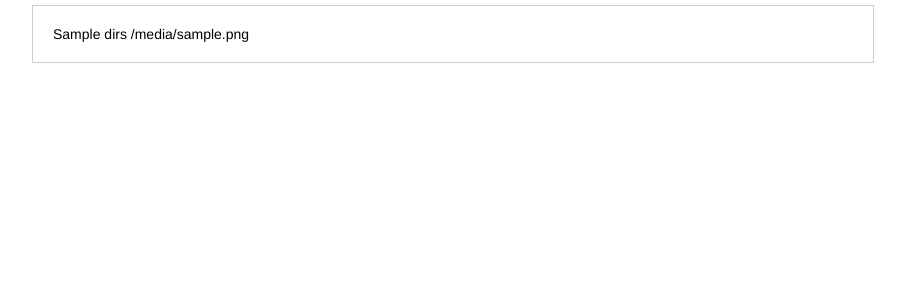
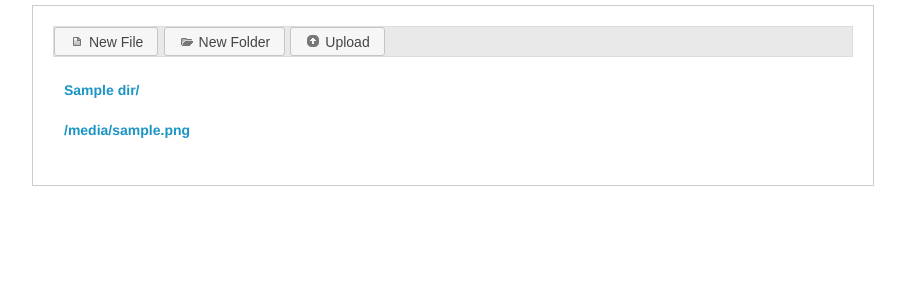
Before and after one commit to jpeddicord/mmcbox, a Flask app: template mmc/templates/browse_files.html in a window 1280 px wide. Shown: the part 45-345 px from the top of the page, without its empty margins (187-1092 px from the left). Run offline with Flask 2, Linux system fonts and the light colour scheme; the template is opened without the code that fills it: most values are stand-ins (such as "Sample title", 1, 10 or a date in 2020); parts of the project's set-up code (start-up, migrations or seed data) failed here and were passed over; some libraries are stand-ins or nearby versions.

Commit message:
Implement some file browsing.

```diff
--- /dev/null
+++ b/mmc/static/browser.css
@@ -0,0 +1,42 @@
+#browser {
+	list-style-type: none;
+	padding: 0;
+}
+
+#browser > li {
+	padding: 8px;
+	height: 1.7em;
+	overflow: hidden;
+}
+
+#browser > li:hover {
+	background-color: #f3f3f3;
+}
+
+#browser > li > a {
+	display: inline-block;
+	padding: 3px;
+	color: #1c94c4;
+	font-weight: bold;
+	text-decoration: none;
+}
+
+#browser > li > .ui-icon {
+	float: left;
+}
+
+#browser > li > ul {
+	visibility: hidden;
+	list-style-type: none;
+	display: inline;
+	padding: 0;
+}
+
+#browser > li:hover > ul {
+	visibility: visible;
+}
+
+#browser > li > ul li {
+	float: right;
+	padding: 3px;
+}
--- a/mmc/templates/browse_files.html
+++ b/mmc/templates/browse_files.html
@@ -1,6 +1,58 @@
 {% extends 'layout.html' %}
 
+{% block head %}
+{{ super() }}
+<link rel="stylesheet" media="screen" href="{{ url_for('static', filename='browser.css') }}" />
+
+<script type="text/javascript">
+	$(function() {
+		$('#newfile').button({
+			icons: {
+				primary: 'ui-icon-document'
+			}
+		});
+		$('#newfolder').button({
+			icons: {
+				primary: 'ui-icon-folder-open'
+			}
+		});
+		$('#upload').button({
+			icons: {
+				primary: 'ui-icon-circle-arrow-n'
+			}
+		});
+
+	});
+</script>
+{% endblock %}
+
 {% block content %}
-{{ dirs }}
-{{ files }}
+<div class="ui-widget-header">
+	<button id="newfile">New File</button>
+	<button id="newfolder">New Folder</button>
+	<button id="upload">Upload</button>
+</div>
+
+<ul id="browser">
+	{% for d in dirs %}
+	<li class="folder">
+		<ul>
+			<li class="delete">delete</li>
+			<li class="rename">rename</li>
+		</ul>
+		<a href="{{ d }}/" class="ui-button-content">{{ d }}/</a>
+	</li>
+	{% endfor %}
+
+	{% for f in files %}
+	<li class="file">
+		<ul>
+			<li class="delete">delete</li>
+			<li class="rename">rename</li>
+		</ul>
+		<a href="{{ f }}">{{ f }}</a>
+	</li>
+	{% endfor %}
+</ul>
+
 {% endblock %}
--- a/mmc/templates/layout.html
+++ b/mmc/templates/layout.html
@@ -1,11 +1,13 @@
 <!doctype>
 <html>
 	<head>
+		{% block head %}
 		<title>mmcbox</title>
 		<link rel="stylesheet" media="screen" href="{{ url_for('static', filename='style.css') }}" />
 		<link rel="stylesheet" media="screen" href="http://ajax.googleapis.com/ajax/libs/jqueryui/1.8.6/themes/ui-lightness/jquery-ui.css" />
 		<script type="text/javascript" src="https://ajax.googleapis.com/ajax/libs/jquery/1.7.1/jquery.min.js"></script>
 		<script type="text/javascript" src="https://ajax.googleapis.com/ajax/libs/jqueryui/1.8.16/jquery-ui.min.js"></script>
+		{% endblock %}
 	</head>
 
 	<body>
--- a/mmc/templates/login.html
+++ b/mmc/templates/login.html
@@ -1,4 +1,9 @@
 {% extends 'layout.html' %}
+
+{% block head %}
+{{ super() }}
+<link rel="stylesheet" media="screen" href="{{ url_for('static', filename='login.css') }}" />
+{% endblock %}
 
 {% block body %}
 <div id="login">
```
Also changed, not shown: mmc/static/login.css (added, +70 -0 lines), mmc/static/style.css (+0 -72 lines), mmc/util.py (+15 -0 lines), mmc/views.py (+6 -4 lines).
